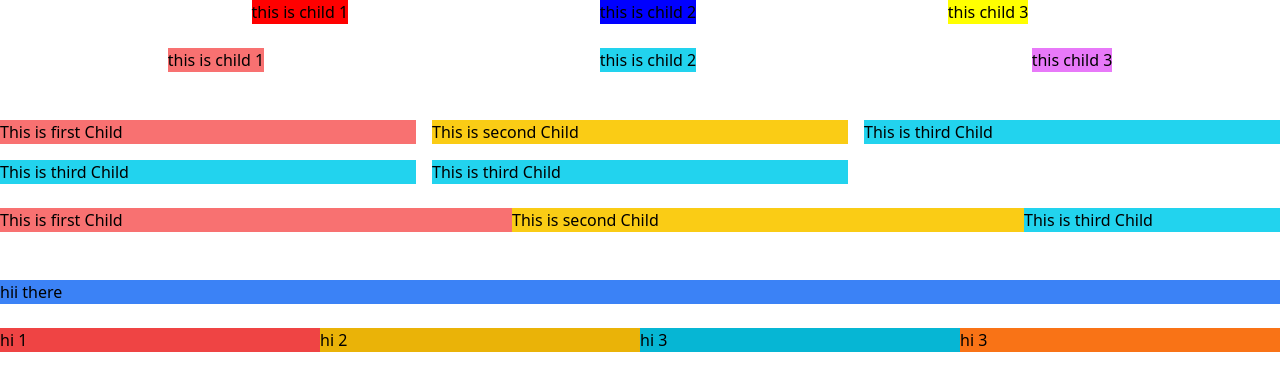
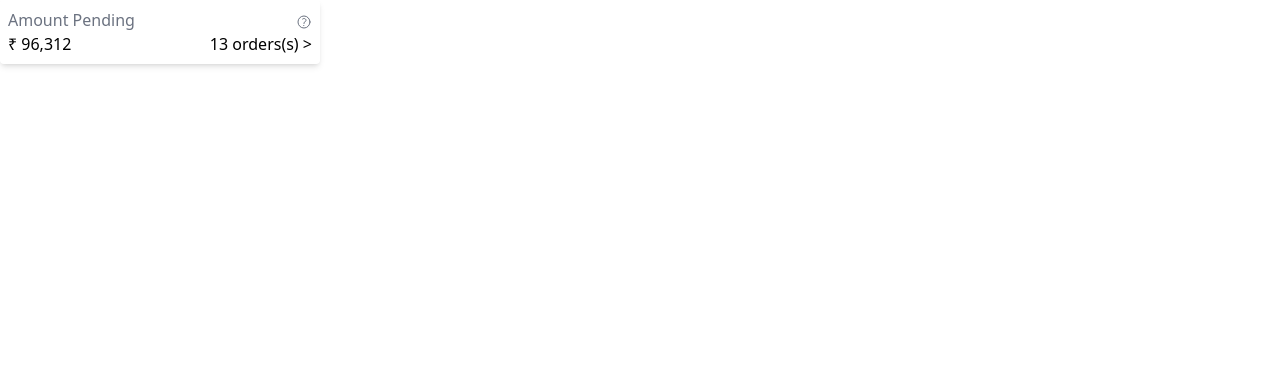
Before and after one commit to subh511/week-8.1-stock-dashboard, a React (Vite) app: page / in a window 1280 px wide. Shown: the top 390 px of the page. Built offline with nearby package versions, Linux system fonts and the light colour scheme.

Commit message:
just started with card

```diff
--- a/src/App.jsx
+++ b/src/App.jsx
@@ -1,17 +1,20 @@
-import Flex from "./components/Flex";
-import Grid from "./components/Grid";
-import Media from "./components/Media";
+// import Flex from "./tailwindsData/Flex";
+// import Grid from "./tailwindsData/Grid";
+// import Media from "./tailwindsData/Media"
+// <Flex/>
+// <br/>
+// <br/>
+// <Grid/>
+// <br/>
+// <br/>
+// <Media/>
+
+import RevenueCard from "./components/RevenueCard";
 
 function App() {
   return (
-    <div>
-    <Flex/>
-    <br/>
-    <br/>
-    <Grid/>
-    <br/>
-    <br/>
-    <Media/>
+    <div className="grid grid-cols-4">
+      <RevenueCard titel={"Amount Pending"} amount={"96,312"} orderCount={13} />
     </div>
   );
 }
--- /dev/null
+++ b/src/components/RevenueCard.jsx
@@ -0,0 +1,39 @@
+//import React from 'react'
+
+function RevenueCard({ titel, amount, orderCount }) {
+  return (
+    <div className="bg-grey rounded shadow-md p-2">
+      <div className="flex text-gray-500 justify-between">
+        {titel}
+        <div className="mt-1">
+        <svg
+          xmlns="http://www.w3.org/2000/svg"
+          fill="none"
+          viewBox="0 0 24 24"
+          stroke-width="1.5"
+          stroke="currentColor"
+          class="w-4 h-5"
+        >
+          <path
+            stroke-linecap="round"
+            stroke-linejoin="round"
+            d="M9.879 7.519c1.171-1.025 3.071-1.025 4.242 0 1.172 1.025 1.172 2.687 0 3.712-.203.179-.43.326-.67.442-.745.361-1.45.999-1.45 1.827v.75M21 12a9 9 0 1 1-18 0 9 9 0 0 1 18 0Zm-9 5.25h.008v.008H12v-.008Z"
+          />
+        </svg>
+        </div>
+      </div>
+
+      <div className="flex justify-between">
+        <div>₹ {amount}</div>
+
+        {orderCount ? (
+          <div>
+            {orderCount} orders(s) {">"}
+          </div>
+        ) : null}
+      </div>
+    </div>
+  );
+}
+
+export default RevenueCard;
--- a/src/components/Media.jsx
+++ b/src/tailwindsData/Media.jsx
@@ -2,7 +2,7 @@
 //md:grid-cols-3
 
 //in grid first grid denotes grid format
-//secondly grid-cols-1 means all in cols wise;
+//secondly grid-cols-1 means all in cols wise means to showcase ur children in small devices;
 //thirdly for responseive xs,sm,md,lg
 //sm:grid-cols-1(small size screen show me all 4 in col wise)
 //md:grid-cols-2(medium size screen show me all 2 in col wise)
```
Also changed, not shown: src/tailwindsData/Flex.jsx (renamed from src/components/Flex.jsx), src/tailwindsData/Grid.jsx (renamed from src/components/Grid.jsx).
